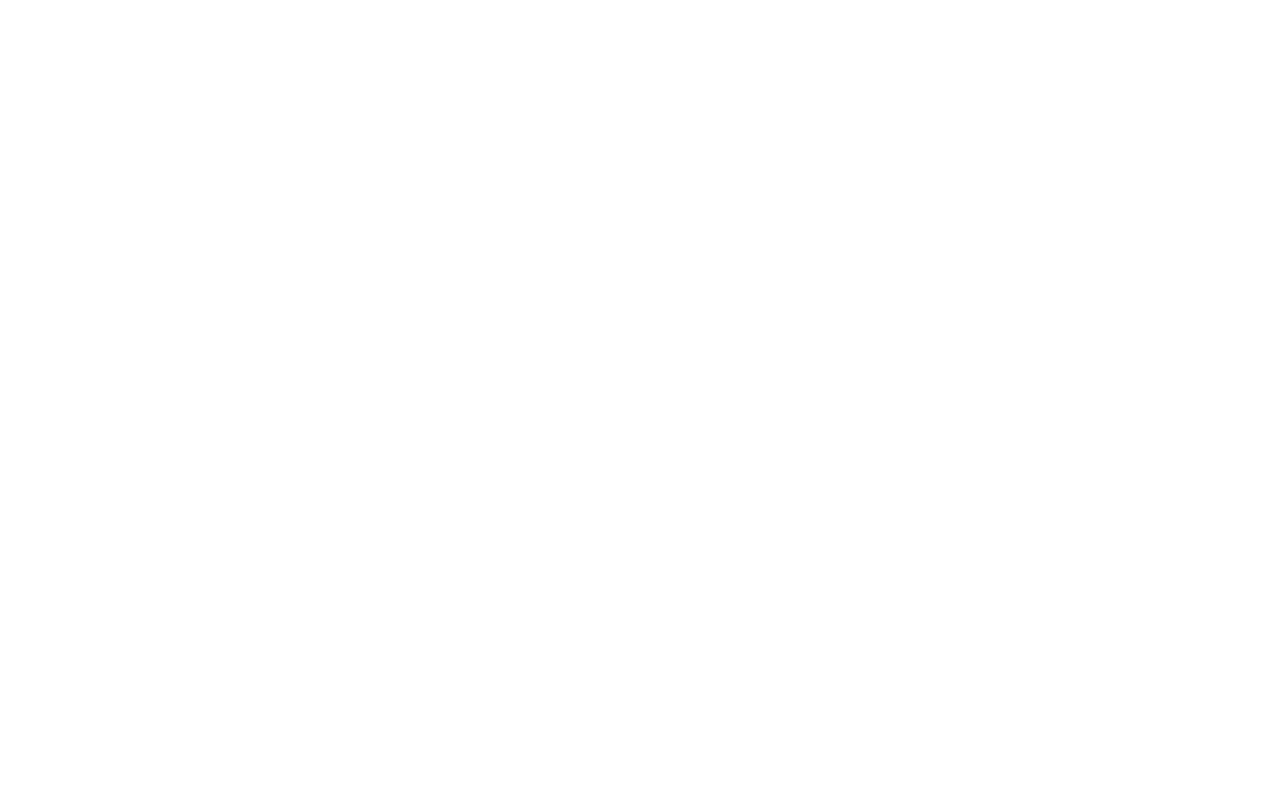
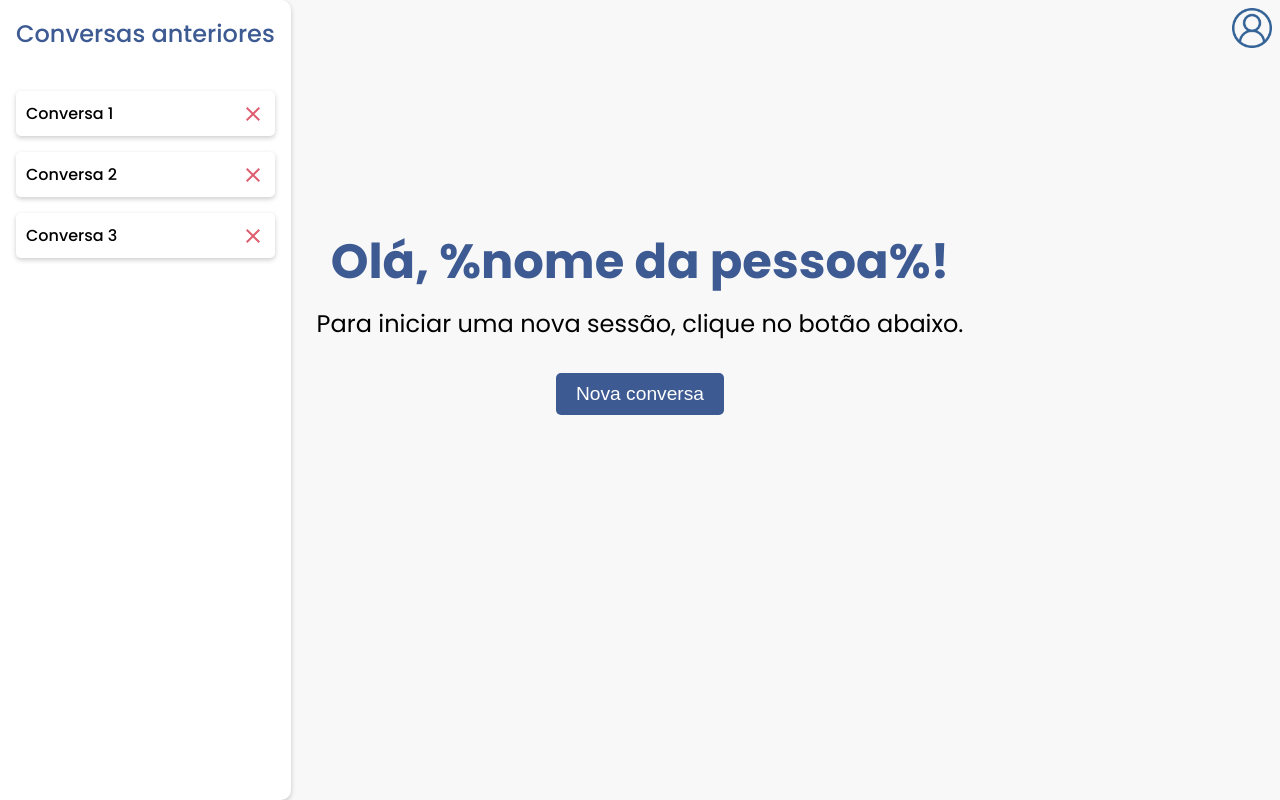
Before and after one commit to WeeeverAlex/Interface-StartUpAi, a React (Vite) app in the folder front-interview/: page /home in a window 1280 px wide. Before the commit this address had no page. Built offline with nearby package versions, Linux system fonts and the light colour scheme.

Commit message:
pag 404 + main page

```diff
--- a/front-interview/package.json
+++ b/front-interview/package.json
@@ -12,6 +12,7 @@
   "dependencies": {
     "@emotion/react": "^11.11.4",
     "@emotion/styled": "^11.11.5",
+    "@mui/icons-material": "^5.15.16",
     "@mui/material": "^5.15.16",
     "react": "^18.2.0",
     "react-dom": "^18.2.0",
--- /dev/null
+++ b/front-interview/src/Home.css
@@ -0,0 +1,275 @@
+* {
+    margin: 0;
+    padding: 0;
+    box-sizing: border-box;
+}
+
+.home {
+    background-color: #f8f8f8;
+    height: 100vh;
+}
+
+.home .user img {
+    width: 5vh;
+    margin-top: 1vh;
+    position: fixed;
+    right: 1vh;
+    cursor: pointer;
+    z-index: 1001;
+}
+
+.pop-up {
+    display: none;
+    position: fixed;
+    top: 8vh;
+    right: 1vh;
+    width: 20vw;
+    min-width: 150px;
+    background-color: #ffffff;
+    border: 1px solid #ccc;
+    border-radius: 5px;
+    box-shadow: 0 2px 5px rgba(0, 0, 0, 0.2);
+    z-index: 1000;
+    color: black;
+    padding: 10px;
+}
+
+.pop-up p {
+    font-size: 1.2em;
+    font-weight: 500;
+    margin-bottom: 10px;
+}
+
+#exit-button {
+    text-decoration: none;
+    color: #b4162b;
+    font-size: 1.2em;
+    font-weight: bold;
+    cursor: pointer;
+  }
+
+  #exit-button:hover {
+    color: #ff0000;
+    transition: color 0.3s;
+}
+
+.pop-up.active {
+    display: block;
+}
+
+.prev-conversations {
+    display: flex;
+    flex-direction: column;
+    gap: 1vh;
+    width: fit-content;
+    background-color: #fff;
+    height: 100vh;
+    position: fixed;
+    top: 0;
+    left: 0;
+    z-index: 1000;
+    padding: 2vh;
+    box-shadow: 0 2px 5px rgba(0, 0, 0, 0.2);
+    border-radius: 0 10px 10px 0;
+}
+
+.prev-conversations h2 {
+    font-size: 1.5em;
+    font-weight: 500;
+    margin-bottom: 1vh;
+}
+
+.prev-conversations ul {
+    list-style: none;
+    padding: 0;
+}
+
+.prev-conversations li {
+    font-size: 1.2em;
+    font-weight: 500;
+    cursor: pointer;
+}
+
+.conversation h2{
+    color: #3d5a92;
+    font-weight: 500;
+    margin-bottom: 5vh;
+}
+
+.conversation-list li{
+    display: flex;
+    justify-content: space-between;
+    align-items: center;
+    padding: 10px;
+    box-shadow: 0 2px 5px rgba(0, 0, 0, 0.2);
+    border-radius: 5px;
+    cursor: pointer;
+    transition: background-color 0.3s;
+    margin-bottom: 2vh;
+    font-size: 1em;
+}
+
+.conversation-list li:hover{
+    background-color: #f8f8f8;
+}
+
+.clear {
+    color: #df5f70;
+}
+
+.clear:hover {
+    color: #ff0000;
+    transition: color 0.5s;
+}
+
+.header {
+    display: flex;
+    flex-direction: column;
+    justify-content: center;
+    align-items: center;
+    text-align: center;
+    height: 80vh;
+}
+
+.header h1 {
+    font-size: 3em;
+    color: #3d5a92;
+    margin-bottom: 1vh;
+}
+
+.header p {
+    font-size: 1.5em;
+    margin-bottom: 4vh;
+}
+
+.header button {
+    padding: 10px 20px;
+    font-size: 1.2em;
+    background-color: #3d5a92;
+    color: #fff;
+    border: none;
+    border-radius: 5px;
+    cursor: pointer;
+}
+
+.header button:hover {
+    background-color: #2c4372;
+    transition: background-color 0.3s;
+}
+
+.modal {
+    display: none;
+    position: fixed;
+    top: 0;
+    left: 0;
+    width: 100%;
+    height: 100%;
+    background: rgba(0, 0, 0, 0.5);
+    z-index: 1000;
+    justify-content: center;
+    align-items: center;
+    display: flex;
+    flex-direction: column;
+}
+
+.modal-content {
+    width: 50%;
+    background: white;
+    padding: 20px;
+    border-radius: 5px;
+    box-shadow: 0 4px 6px rgba(0, 0, 0, 0.1);
+}
+
+.modal-content h2 {
+    font-size: 2em;
+    color: #3d5a92;
+}
+
+.modal-content label {
+    font-size: 1.2em;
+    font-weight: 500;
+    color: #464646;
+}
+
+.modal-content button {
+    padding: 10px 20px;
+    font-size: 1.2em;
+    background-color: #3d5a92;
+    color: #fff;
+    border: none;
+    border-radius: 5px;
+    cursor: pointer;
+}
+
+.modal-content button:hover {
+    background-color: #2c4372;
+    transition: background-color 0.3s;
+}
+
+#cancel-creation {
+    margin-left: 2vh;
+    background-color: #bd4454;
+}
+
+#cancel-creation:hover {
+    background-color: #ff0000;
+    transition: background-color 0.3s;
+}
+
+.session-name {
+    width: 100%;
+    padding: 10px;
+    font-size: 1.2em;
+    margin-top: 1vh;
+    border: 1px solid #ccc;
+    border-radius: 5px;
+    margin-bottom: 2vh;
+}
+
+.session-name:focus {
+    outline: none;
+    transition: border 0.3s;
+    border: 1px solid #3d5a92;
+    box-shadow: 0 2px 2px #3d5a92;
+}
+
+.session-name::placeholder {
+    color: #ccc;
+}
+
+.curriculo {
+    margin-bottom: 2vh;
+    color: #464646;
+    margin-top: 1vh;
+}
+
+.description {
+    margin-top: 1vh;
+    margin-bottom: 2vh;
+    color: #464646;
+    width: 90%;
+    height: 9vh;
+    padding: 10px;
+    font-size: 0.8em;
+    border: 1px solid #ccc;
+    border-radius: 5px;
+    font-family: 'Poppins', sans-serif;
+}
+
+.description:focus {
+    outline: none;
+    transition: border 0.3s;
+    border: 1px solid #3d5a92;
+    box-shadow: 0 2px 2px #3d5a92;
+}
+
+.modal-title {
+    display: flex;
+    justify-content: space-between;
+    align-items: center;
+    margin-bottom: 2vh;
+}
+
+.modal-title .clear {
+    cursor: pointer;
+}
--- /dev/null
+++ b/front-interview/src/Home.tsx
@@ -0,0 +1,110 @@
+import React, { useState } from "react";
+import { Link } from "react-router-dom";
+import userLogo from "./assets/user.png";
+import "./Home.css";
+import ClearIcon from '@mui/icons-material/Clear';
+
+function Home() {
+    const [showPopUp, setShowPopUp] = useState(false);
+    const [showModal, setShowModal] = useState(false);
+    const [conversations, setConversations] = useState([
+        { id: 1, name: "Conversa 1" },
+        { id: 2, name: "Conversa 2" },
+        { id: 3, name: "Conversa 3" }
+    ]);
+
+    const removeConversation = (id) => {
+        setConversations(conversations.filter(conversation => conversation.id !== id));
+    };
+
+    const handleSubmit = (event) => {
+        event.preventDefault();
+        setShowModal(false);
+    };
+
+    return (
+        <div className="home">
+            <div className="user" onClick={() => setShowPopUp(!showPopUp)}>
+                <img src={userLogo} alt="User" />
+            </div>
+            <div className={`pop-up ${showPopUp ? 'active' : ''}`}>
+                <p>%nome da pessoa%</p>
+                <Link to="/" id="exit-button">
+                    Sair
+                </Link>
+            </div>
+
+            <div className="header">
+                <div className="introduction">
+                    <h1>Olá, %nome da pessoa%!</h1>
+                    <p>
+                        Para iniciar uma nova sessão, clique no botão abaixo.
+                    </p>
+                </div>
+
+                <div className="new-conversation">
+                    <button onClick={() => setShowModal(true)}>Nova conversa</button>
+                </div>
+            </div>
+
+            <div className="prev-conversations">
+                <div className="vertical-bar">
+                    <div className="conversation">
+                        <h2>Conversas anteriores</h2>
+                        <div className="conversation-list">
+                            <ul>
+                                {conversations.map((conversation) => (
+                                    <li key={conversation.id} className="conversa">
+                                        {conversation.name}
+                                        <ClearIcon className="clear" onClick={() => removeConversation(conversation.id)}/>
+                                    </li>
+                                ))}
+                            </ul>
+                        </div>
+                    </div>
+                </div>
+            </div>
+
+            {showModal && (
+                <div className="modal">
+                    <div className="modal-content">
+                        <div className="modal-title">
+                            <h2>Criar nova sessão</h2>
+                            <ClearIcon className="clear" onClick={() => setShowModal(false)}/>
+                        </div>
+                        <form onSubmit={handleSubmit}>
+                            <label>
+                                Nome da sessão:
+                            </label>
+                            <br></br>
+                            <input type="text" required className="session-name"
+                                      placeholder="Digite o nome da sessão..."/>
+
+                            <br/><br/>
+
+                            <label>
+                                Currículo (upload):
+                            </label>
+                            <br></br>
+                            <input type="file" required className="curriculo"/>
+
+                            <br/><br/>
+
+                            <label>
+                                Descrição da Vaga:
+                            </label>
+                            <br></br>
+                            <textarea required className="description"></textarea>
+
+                            <br/><br/>
+
+                            <button type="submit">Criar sessão</button>
+                        </form>
+                    </div>
+                </div>
+            )}
+        </div>
+    );
+}
+
+export default Home;
--- a/front-interview/src/Login.tsx
+++ b/front-interview/src/Login.tsx
@@ -8,7 +8,7 @@
 
   const handleSubmit = (event) => {
     event.preventDefault();
-    navigate("/");
+    navigate("/home");
   };
 
   return (
--- a/front-interview/src/main.tsx
+++ b/front-interview/src/main.tsx
@@ -4,6 +4,7 @@
 import LandingPage from "./LandingPage";
 import LoginPage from "./Login";
 import Cadastro from "./Cadastro";
+import Home from "./Home";
 
 const root = ReactDOM.createRoot(document.getElementById("root")!);
 root.render(
@@ -13,6 +14,8 @@
         <Route path="/" element={<LandingPage />} />
         <Route path="/login" element={<LoginPage />} />
         <Route path="/signup" element={<Cadastro />} />
+        <Route path="*" element={<h1 style={{ textAlign: "center", marginTop: "20%", fontSize: "5rem"}}>404 - Page Not Found</h1>} />
+        <Route path="/home" element={<Home />}/>
       </Routes>
     </Router>
   </React.StrictMode>
```
Also changed, not shown: front-interview/src/assets/user.png (added), 1 other file (tests, documents, lock files or other folders).
